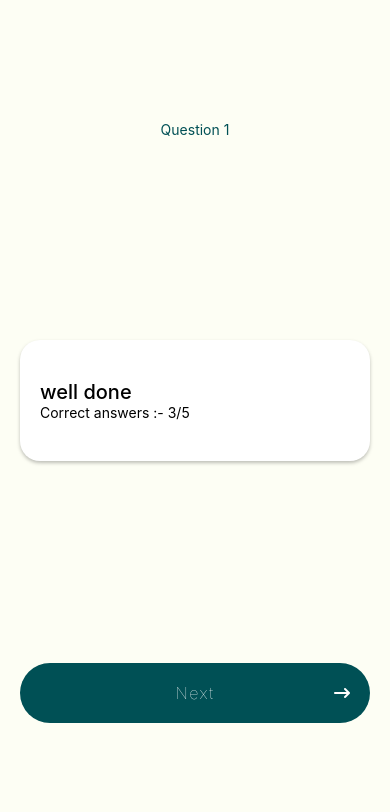
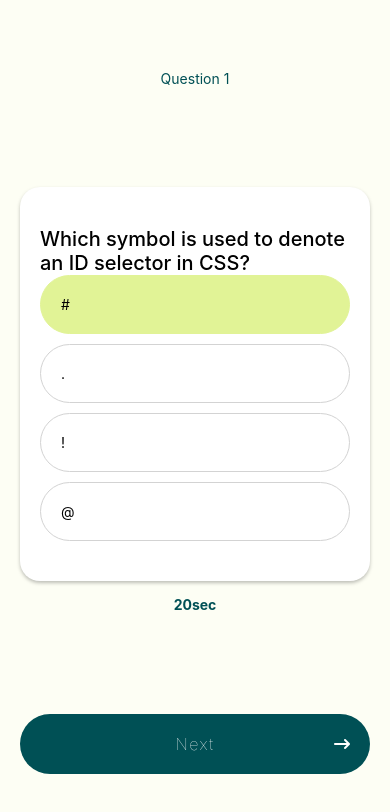
Before and after one commit to kislay-gupta/Quiz-react-native, a React Native app: screen / in a window 390 px wide. Shown: the top 812 px of the page. Built offline with nearby package versions, Linux system fonts and the light colour scheme.

Commit message:
feat:button extended

```diff
--- a/src/app/QuizScreen.tsx
+++ b/src/app/QuizScreen.tsx
@@ -11,7 +11,8 @@ import QuestionCard from "../components/QuestionCard";
 import FontAwesome6 from "@expo/vector-icons/FontAwesome6";
 import questions from "../questions";
 import Card from "../components/Card";
-const question = questions[-4];
+import CustomButton from "../components/CustomButton";
+const question = questions[4];
 const QuizScreen = () => {
   return (
     <SafeAreaView style={styles.page}>
@@ -28,27 +29,18 @@ const QuizScreen = () => {
           </View>
         ) : (
           <Card title="well done">
-            <Text>Correct answers :- 3/5</Text>
+            <Text>Correct answers 3/5</Text>
           </Card>
         )}
+        <CustomButton
+          title="Next"
+          onPress={() => console.warn("custom on press")}
+          onLongPress={() => console.warn("long press")}
+          rightIcon={
+            <FontAwesome6 name="arrow-right-long" size={16} color="white" />
+          }
+        />
         {/* footer */}
-        <Pressable
-          onPress={() => {
-            console.warn("Pressed");
-          }}
-          style={styles.button}
-          onLongPress={() => {
-            console.warn("Press long");
-          }}
-        >
-          <Text style={styles.buttonText}>Next</Text>
-          <FontAwesome6
-            name="arrow-right-long"
-            size={16}
-            color="white"
-            style={styles.buttonIcon}
-          />
-        </Pressable>
       </View>
     </SafeAreaView>
   );
@@ -74,21 +66,4 @@ const styles = StyleSheet.create({
     color: "#005055",
     fontWeight: "bold",
   },
-  button: {
-    backgroundColor: "#005055",
-    padding: 20,
-    borderRadius: 100,
-    alignItems: "center",
-    justifyContent: "center",
-  },
-  buttonText: {
-    color: "white",
-    fontWeight: "100",
-    fontSize: 16,
-    letterSpacing: 1.5,
-  },
-  buttonIcon: {
-    position: "absolute",
-    right: 20,
-  },
 });
--- /dev/null
+++ b/src/components/CustomButton.tsx
@@ -0,0 +1,51 @@
+import {
+  View,
+  Text,
+  Pressable,
+  StyleSheet,
+  PressableProps,
+} from "react-native";
+import React from "react";
+type CustomButton = {
+  title: string;
+  rightIcon?: React.ReactNode;
+} & PressableProps;
+export default function CustomButton({
+  title,
+  rightIcon,
+  ...pressableProps
+}: CustomButton) {
+  console.log(pressableProps);
+  return (
+    <Pressable {...pressableProps} style={styles.button}>
+      <Text style={styles.buttonText}>{title}</Text>
+      <View style={styles.buttonIcon}>{rightIcon}</View>
+      {/* <FontAwesome6
+        name="arrow-right-long"
+        size={16}
+        color="white"
+        style={styles.buttonIcon}
+      /> */}
+    </Pressable>
+  );
+}
+
+const styles = StyleSheet.create({
+  button: {
+    backgroundColor: "#005055",
+    padding: 20,
+    borderRadius: 100,
+    alignItems: "center",
+    justifyContent: "center",
+  },
+  buttonText: {
+    color: "white",
+    fontWeight: "100",
+    fontSize: 16,
+    letterSpacing: 1.5,
+  },
+  buttonIcon: {
+    position: "absolute",
+    right: 20,
+  },
+});
```
